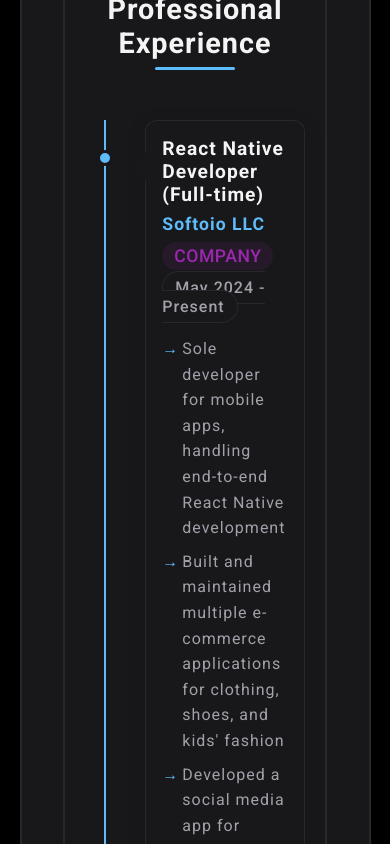
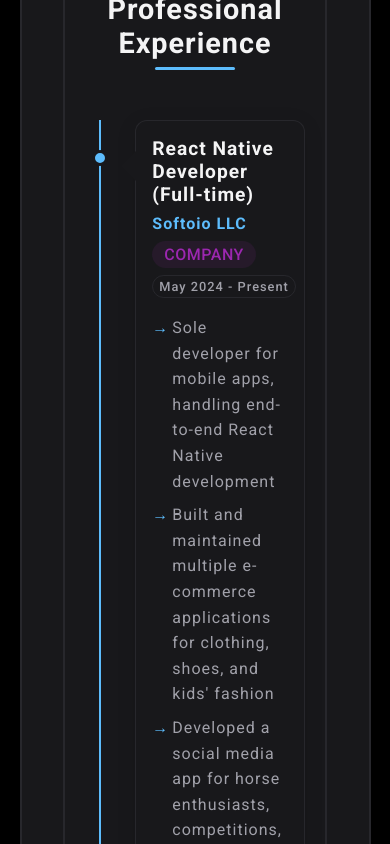
Before and after one commit to Ibrahimfathi96/Portfolio, a React (Vite) app: page / in a window 390 px wide. Shown: the part 10920-11764 px from the top of the page. Built offline with nearby package versions, Linux system fonts and the light colour scheme.

Commit message:
Enhance experience section styles with new period and company classes, and adjust timeline padding

```diff
--- a/src/components/6-experience/experience.css
+++ b/src/components/6-experience/experience.css
@@ -362,6 +362,15 @@
     gap: 8px;
   }
 
+  .period {
+    font-size: 0.9rem;
+    padding: 4px 8px;
+    white-space: nowrap;
+    overflow: hidden;
+    text-overflow: ellipsis;
+    max-width: 100%;
+  }
+
   .subsection-title {
     font-size: 1.6rem;
   }
@@ -389,6 +398,15 @@
     font-size: 1.2rem;
   }
 
+  .company {
+    font-size: 1rem;
+  }
+
+  .period {
+    font-size: 0.8rem;
+    padding: 3px 6px;
+  }
+
   .tech-tags,
   .project-tags {
     gap: 6px;
@@ -399,4 +417,17 @@
     font-size: 0.8rem;
     padding: 3px 8px;
   }
+
+  .timeline-item.left,
+  .timeline-item.right {
+    padding-left: 50px;
+  }
+
+  .timeline::before {
+    left: 15px;
+  }
+
+  .timeline-dot {
+    left: 15px;
+  }
 }
```
